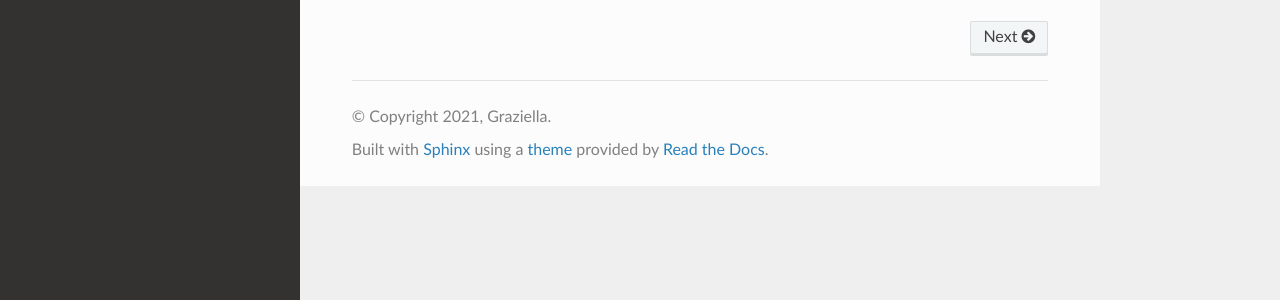
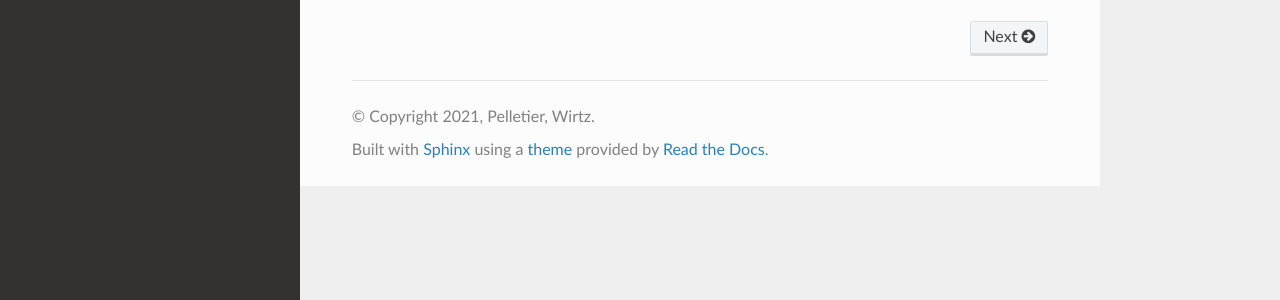
Before and after one commit to Kwirtz/novelpy, a Sphinx documentation site: the page built from docs/source/index.rst, in a window 1280 px wide. Shown: the part 560-860 px from the top of the page. Built offline with Sphinx 7.4.7 and the Read the Docs theme 2.0.0, drawn with Linux system fonts in a browser that asks for light colours.

Commit message:
Update conf.py

```diff
--- a/docs/source/conf.py
+++ b/docs/source/conf.py
@@ -3,8 +3,8 @@
 # -- Project information
 
 project = 'novelpy'
-copyright = '2021, Graziella'
-author = 'Graziella'
+copyright = '2021, Pelletier, Wirtz'
+author = 'Pelletier, Wirtz'
 
 release = '0.1'
 version = '0.1.4'
```
